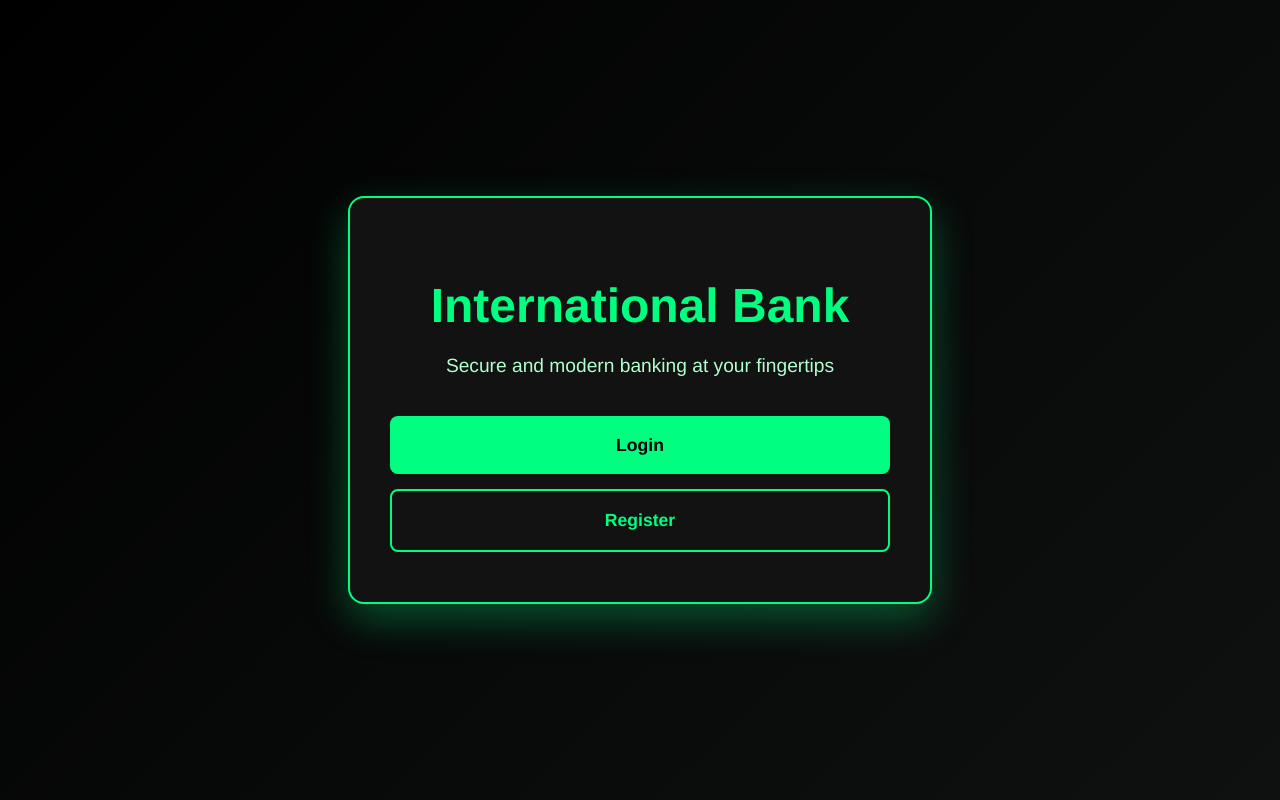
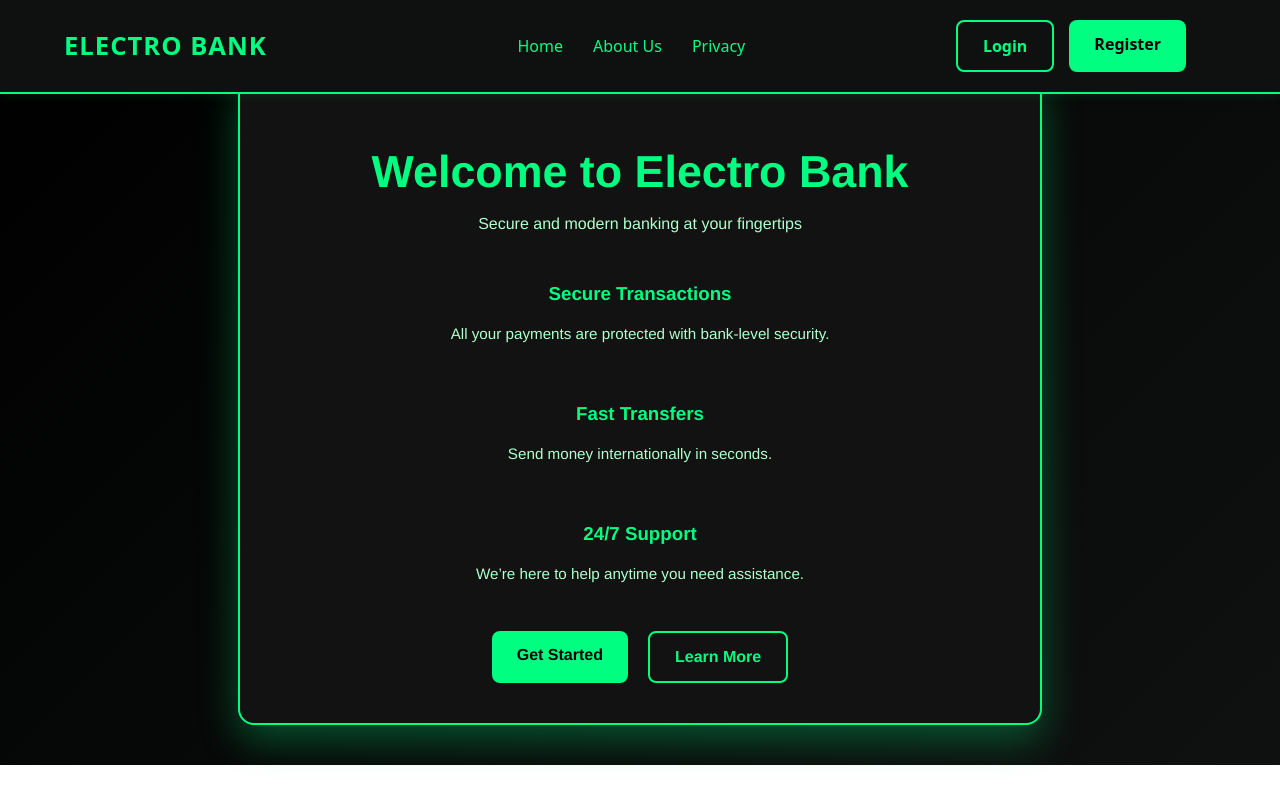
Before and after one commit to ST10254797/insy7314-poe-frontend, a React (Vite) app in the folder insy7314-frontend/: page / in a window 1280 px wide. Built offline with nearby package versions, Linux system fonts and the light colour scheme.

Commit message:
Made the home page look more professional

```diff
--- a/insy7314-frontend/src/App.jsx
+++ b/insy7314-frontend/src/App.jsx
@@ -4,6 +4,8 @@ import LoginPage from "./pages/LoginPage";
 import RegisterPage from "./pages/RegisterPage";
 import PaymentsPage from "./pages/PaymentsPage";
 import DashboardPage from "./pages/DashboardPage";
+import AboutUs from "./pages/AboutUs";
+import Privacy from "./pages/Privacy";
 
 function isValidToken() {
   const token = localStorage.getItem("token");
@@ -23,21 +25,24 @@ function App() {
   return (
     <BrowserRouter>
       <Routes>
+        {/* Public routes */}
         <Route path="/" element={<HomePage />} />
+        <Route path="/about" element={<AboutUs />} />
+        <Route path="/privacy" element={<Privacy />} />
         <Route path="/login" element={<LoginPage />} />
         <Route path="/register" element={<RegisterPage />} />
 
         {/* Protected routes */}
         <Route
           path="/dashboard"
-      element={isValidToken() ? <DashboardPage /> : <Navigate to="/login" replace />}
+          element={isLoggedIn ? <DashboardPage /> : <Navigate to="/login" replace />}
         />
         <Route
           path="/payments"
-      element={isValidToken() ? <PaymentsPage /> : <Navigate to="/login" replace />}
+          element={isLoggedIn ? <PaymentsPage /> : <Navigate to="/login" replace />}
         />
 
-    {/* Catch-all */}
+        {/* Catch-all fallback */}
         <Route path="*" element={<Navigate to="/" replace />} />
       </Routes>
     </BrowserRouter>
--- /dev/null
+++ b/insy7314-frontend/src/components/NavBar.css
@@ -0,0 +1,112 @@
+/* Navbar base */
+.navbar {
+  display: flex;
+  justify-content: center;
+  align-items: center;
+  background: #0f1111;
+  border-bottom: 2px solid #00ff80;
+  padding: 20px 0;
+  width: 100%;
+  position: fixed;
+  top: 0;
+  left: 0;
+  z-index: 1000;
+  box-shadow: 0 2px 10px rgba(0, 255, 128, 0.1);
+}
+
+/* Center container */
+.navbar-container {
+  width: 90%;
+  max-width: 1400px;
+  display: flex;
+  justify-content: space-between;
+  align-items: center;
+}
+
+/* Logo */
+.logo {
+  font-size: 1.6rem;
+  font-weight: 700;
+  color: #00ff80;
+  text-transform: uppercase;
+  letter-spacing: 1px;
+}
+
+/* Left group: Home, About, Privacy */
+.nav-main-links {
+  display: flex;
+  gap: 30px;
+  margin-left: 40px;
+}
+
+.nav-link {
+  color: #00ff80;
+  text-decoration: none;
+  font-weight: 500;
+  transition: color 0.2s ease;
+}
+
+.nav-link:hover {
+  color: #b0ffcc;
+}
+
+/* Right group: Login/Register */
+.nav-auth {
+  display: flex;
+  gap: 15px;
+  margin-right: 30px;
+}
+
+.btn {
+  text-decoration: none;
+  padding: 8px 18px;
+  border-radius: 8px;
+  font-weight: 600;
+  transition: 0.3s ease;
+}
+
+.login-btn {
+  border: 2px solid #00ff80;
+  color: #00ff80;
+  background: transparent;
+}
+
+.login-btn:hover {
+  background-color: #00ff80;
+  color: #000;
+}
+
+.register-btn {
+  background-color: #00ff80;
+  color: #000;
+}
+
+.register-btn:hover {
+  background-color: #00e673;
+}
+
+/* Responsive design */
+@media (max-width: 900px) {
+  .navbar-container {
+    flex-direction: column;
+    gap: 10px;
+  }
+
+  .nav-main-links {
+    margin-left: 0;
+    gap: 15px;
+  }
+
+  .nav-auth {
+    margin-right: 0;
+  }
+
+  .btn {
+    padding: 6px 12px;
+    font-size: 0.9rem;
+  }
+
+  .logo {
+    font-size: 1.3rem;
+  }
+}
--- /dev/null
+++ b/insy7314-frontend/src/components/NavBar.jsx
@@ -0,0 +1,25 @@
+import { Link } from "react-router-dom";
+import "./NavBar.css";
+
+function NavBar() {
+  return (
+    <nav className="navbar">
+      <div className="navbar-container">
+        <div className="logo">Electro Bank</div>
+
+        <div className="nav-main-links">
+          <Link to="/" className="nav-link">Home</Link>
+          <Link to="/about" className="nav-link">About Us</Link>
+          <Link to="/privacy" className="nav-link">Privacy</Link>
+        </div>
+
+        <div className="nav-auth">
+          <Link to="/login" className="btn login-btn">Login</Link>
+          <Link to="/register" className="btn register-btn">Register</Link>
+        </div>
+      </div>
+    </nav>
+  );
+}
+
+export default NavBar;
--- /dev/null
+++ b/insy7314-frontend/src/pages/AboutUs.css
@@ -0,0 +1,30 @@
+.about-container {
+  display: flex;
+  flex-direction: column;
+  justify-content: center; /* centers vertically */
+  align-items: center; /* centers horizontally */
+  min-height: 100vh; /* full viewport height */
+  width: 100vw; /* full viewport width */
+  background: linear-gradient(135deg, #000000, #0f1111);
+  color: #fff;
+  font-family: 'Helvetica Neue', Helvetica, Arial, sans-serif;
+  padding: 60px 15vw; /* viewport padding for responsiveness */
+  box-sizing: border-box;
+  text-align: center;
+}
+
+.about-container h1 {
+  color: #00ff80;
+  margin-bottom: 25px;
+  font-size: 2.8rem;
+  text-transform: uppercase;
+  letter-spacing: 1px;
+}
+
+.about-container p {
+  font-size: 1.1rem;
+  color: #b0ffcc;
+  line-height: 1.8;
+  max-width: 900px;
+  margin-bottom: 20px;
+}
--- /dev/null
+++ b/insy7314-frontend/src/pages/AboutUs.jsx
@@ -0,0 +1,17 @@
+import NavBar from "../components/NavBar";
+import "./AboutUs.css";
+
+const AboutUs = () => {
+  return (
+    <>
+      <NavBar />
+      <div className="about-container">
+        <h1>About Electro Bank</h1>
+        <p>Electro Bank is committed to providing secure, fast, and reliable banking solutions. We empower our customers to manage money globally with ease and confidence.</p>
+        <p>Our mission is to innovate in financial technology while maintaining trust, security, and transparency for all users.</p>
+      </div>
+    </>
+  );
+};
+
+export default AboutUs;
--- a/insy7314-frontend/src/pages/HomePage.css
+++ b/insy7314-frontend/src/pages/HomePage.css
@@ -2,58 +2,64 @@
   display: flex;
   justify-content: center;
   align-items: center;
-  height: 100vh; /* full viewport height */
-  width: 100vw; /* full viewport width */
+  height: calc(100vh - 70px); /* subtract navbar height */
+  width: 100vw;
   background: linear-gradient(135deg, #000000, #0f1111);
   font-family: 'Helvetica Neue', Helvetica, Arial, sans-serif;
   color: #fff;
-  overflow: hidden; /* prevent scrollbars if anything overflows */
 }
 
 .home-card {
   background-color: #121212;
-  color: #fff;
   border-radius: 16px;
-  padding: 50px 40px;
+  padding: 40px 50px;
   text-align: center;
-  max-width: 500px; /* increase width */
-  width: 80%; /* take more space on larger screens */
+  max-width: 700px;
+  width: 90%;
   box-shadow: 0 15px 40px rgba(0, 255, 128, 0.3);
   border: 2px solid #00ff80;
-  transition: transform 0.3s ease;
-}
-
-.home-card:hover {
-  transform: scale(1.03); /* subtle zoom effect on hover */
 }
 
 .home-card h1 {
+  font-size: 2.8rem;
   margin-bottom: 10px;
-  font-size: 3rem;
   color: #00ff80;
 }
 
 .home-card .subtitle {
-  margin-bottom: 35px;
-  font-size: 1.2rem;
+  margin-bottom: 25px;
   color: #b0ffcc;
 }
 
-.buttons {
+.features {
   display: flex;
   flex-direction: column;
-  gap: 15px;
+  gap: 20px;
+  margin-bottom: 30px;
+}
+
+.feature h3 {
+  margin-bottom: 5px;
+  color: #00ff80;
+}
+
+.feature p {
+  font-size: 0.95rem;
+  color: #b0ffcc;
+}
+
+.home-buttons {
+  display: flex;
+  justify-content: center;
+  gap: 20px;
 }
 
 .btn {
   text-decoration: none;
-  padding: 16px 0;
+  padding: 12px 25px;
   border-radius: 8px;
   font-weight: 600;
   transition: 0.2s;
-  display: inline-block;
-  text-align: center;
-  font-size: 1.1rem;
 }
 
 .btn.primary {
--- a/insy7314-frontend/src/pages/HomePage.jsx
+++ b/insy7314-frontend/src/pages/HomePage.jsx
@@ -1,20 +1,37 @@
-// HomePage.jsx
+import NavBar from "../components/NavBar";
 import { Link } from "react-router-dom";
 import "./HomePage.css";
 
-function HomePage() {
+const HomePage = () => {
   return (
-    <div className="home-container">
-      <div className="home-card">
-        <h1>International Bank</h1>
-        <p className="subtitle">Secure and modern banking at your fingertips</p>
-        <div className="buttons">
-          <Link to="/login" className="btn primary">Login</Link>
-          <Link to="/register" className="btn secondary">Register</Link>
+    <>
+      <NavBar />
+      <div className="home-container">
+        <div className="home-card">
+          <h1>Welcome to Electro Bank</h1>
+          <p className="subtitle">Secure and modern banking at your fingertips</p>
+          <div className="features">
+            <div className="feature">
+              <h3>Secure Transactions</h3>
+              <p>All your payments are protected with bank-level security.</p>
+            </div>
+            <div className="feature">
+              <h3>Fast Transfers</h3>
+              <p>Send money internationally in seconds.</p>
+            </div>
+            <div className="feature">
+              <h3>24/7 Support</h3>
+              <p>We’re here to help anytime you need assistance.</p>
+            </div>
+          </div>
+          <div className="home-buttons">
+            <Link to="/login" className="btn primary">Get Started</Link>
+            <Link to="/about" className="btn secondary">Learn More</Link>
+          </div>
         </div>
       </div>
-    </div>
+    </>
   );
-}
+};
 
 export default HomePage;
--- /dev/null
+++ b/insy7314-frontend/src/pages/Privacy.css
@@ -0,0 +1,29 @@
+.privacy-container {
+  display: flex;
+  flex-direction: column;
+  justify-content: center;
+  align-items: center;
+  min-height: 100vh; /* full screen height */
+  width: 100vw; /* full screen width */
+  background: linear-gradient(135deg, #000000, #0f1111);
+  color: #fff;
+  font-family: 'Helvetica Neue', Helvetica, Arial, sans-serif;
+  padding: 60px 15vw; /* use viewport padding for responsiveness */
+  box-sizing: border-box;
+  text-align: center;
+}
+
+.privacy-container h1 {
+  color: #00ff80;
+  margin-bottom: 20px;
+  font-size: 2.8rem;
+  text-transform: uppercase;
+}
+
+.privacy-container p {
+  font-size: 1.1rem;
+  color: #b0ffcc;
+  line-height: 1.8;
+  max-width: 900px;
+  margin-bottom: 15px;
+}
--- /dev/null
+++ b/insy7314-frontend/src/pages/Privacy.jsx
@@ -0,0 +1,17 @@
+import NavBar from "../components/NavBar";
+import "./Privacy.css";
+
+const Privacy = () => {
+  return (
+    <>
+      <NavBar />
+      <div className="privacy-container">
+        <h1>Privacy & Policies</h1>
+        <p>Your privacy is important to us. We ensure all transactions are encrypted and user data is securely stored.</p>
+        <p>We do not share your personal information with third parties without consent, and our security measures meet banking industry standards.</p>
+      </div>
+    </>
+  );
+};
+
+export default Privacy;
```
Lines whose indentation alone changed are shown as unchanged.
